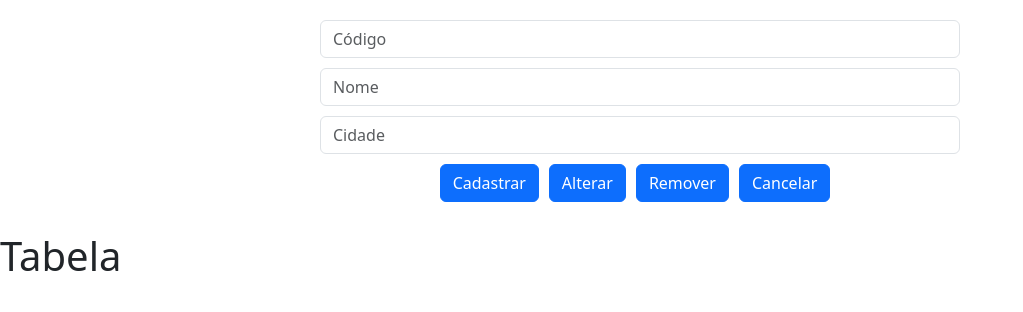
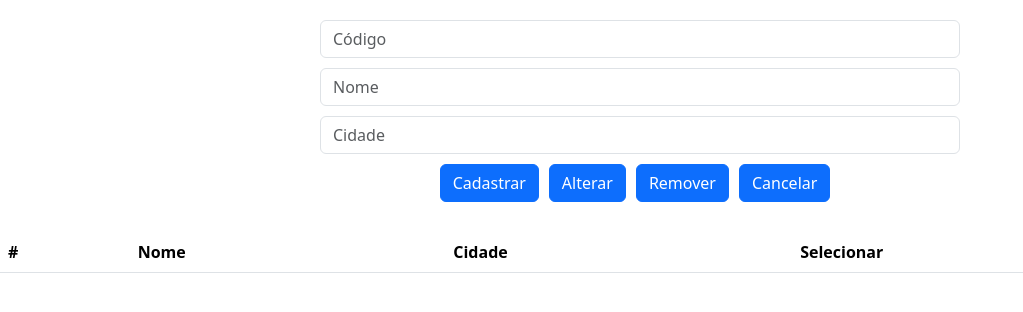
Before and after one commit to gadyelbertini/crud-spring-react, a React (Vite) app in the folder frontend/: page / in a window 1280 px wide. Shown: the top 312 px of the page, without its empty margins (0-1023 px from the left). Built offline with nearby package versions, Linux system fonts and the light colour scheme.

Commit message:
Estruturar tabela

```diff
--- a/frontend/src/components/tabela/Tabela.jsx
+++ b/frontend/src/components/tabela/Tabela.jsx
@@ -1,7 +1,24 @@
+// Importar o CSS
+import "./Tabela.css";
+
 // Componente
 function Tabela(){
 	// Render
-	return <h1>Tabela</h1>;
+	return(
+		<table className="table">
+			<thead>
+				<tr>
+					<th>#</th>
+					<th>Nome</th>
+					<th>Cidade</th>
+					<th>Selecionar</th>
+				</tr>
+			</thead>
+			<tbody>
+
+			</tbody>
+		</table>
+	);
 }
 
 // Exportar
```
Also changed, not shown: frontend/src/components/tabela/Tabela.css (added).
